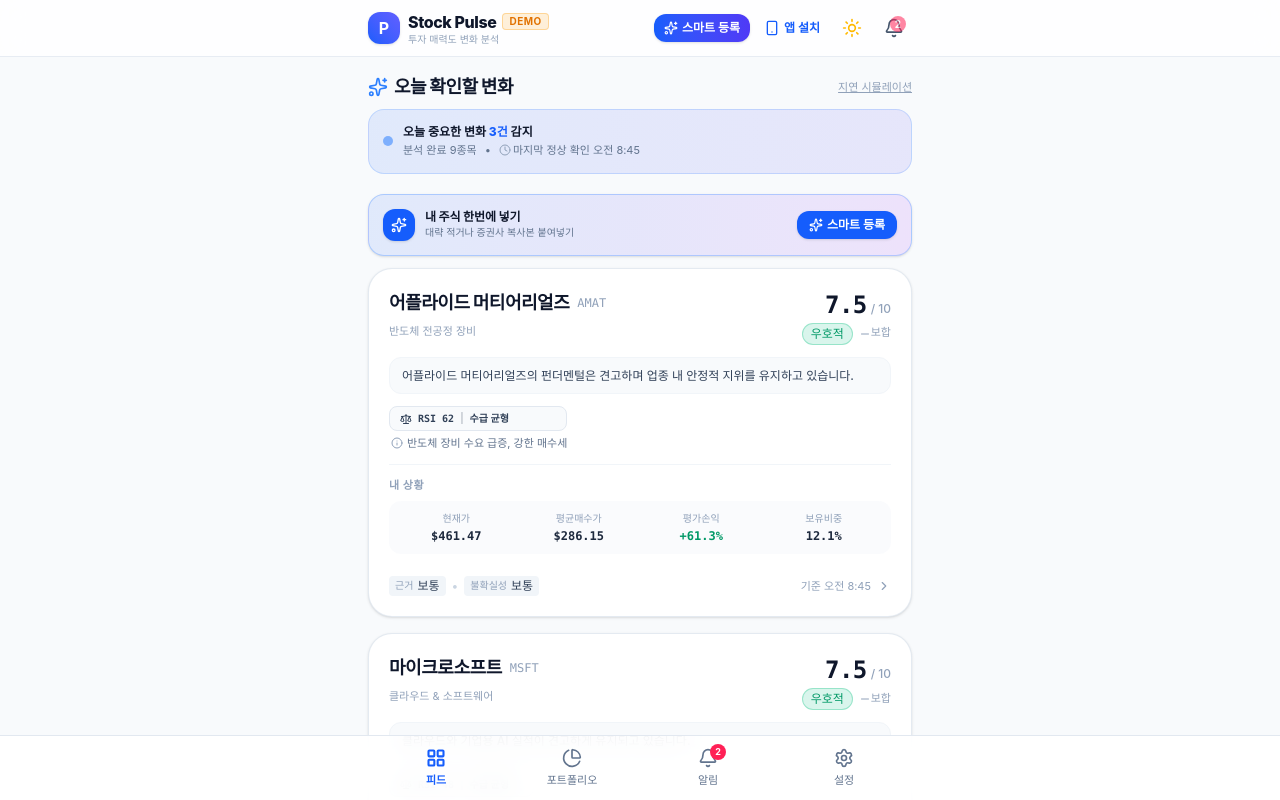
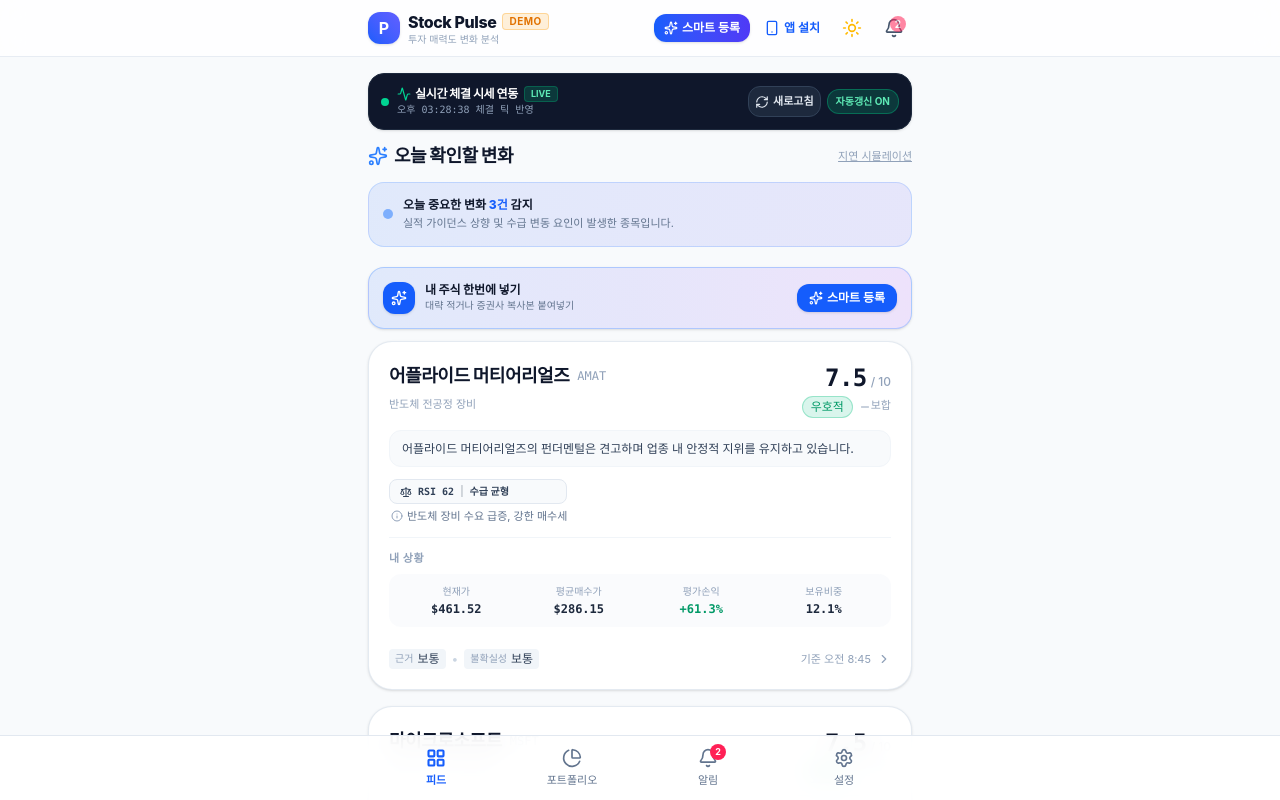
Before and after one commit to ldjkorea/stock-pulse-app, a React (Vite) app: page / in a window 1280 px wide. Both pictures are taken after a click on the button "시작하기". Shown: the top 800 px of the page. Built offline with nearby package versions, Linux system fonts and the light colour scheme.

Commit message:
feat: 실시간 금융 시세 연동 모듈(LIVE 스트리밍, 자동갱신 및 수동 새로고침) 구현

```diff
--- a/src/App.tsx
+++ b/src/App.tsx
@@ -36,6 +36,11 @@
     unreadAlertCount,
     markAlertAsRead,
     markAllAlertsAsRead,
+    isLiveStreaming,
+    isRefreshing,
+    lastRefreshedTime,
+    refreshMarketPrices,
+    toggleLiveStreaming,
   } = usePortfolioStore();
 
   const [activeTab, setActiveTab] = useState<TabType>('feed');
@@ -126,6 +131,11 @@
             onSelectStock={handleSelectStock}
             onOpenPortfolioManage={() => setActiveTab('portfolio')}
             onOpenSmartImport={() => setIsSmartModalOpen(true)}
+            isLiveStreaming={isLiveStreaming}
+            isRefreshing={isRefreshing}
+            lastRefreshedTime={lastRefreshedTime}
+            onRefreshMarketPrices={refreshMarketPrices}
+            onToggleLiveStreaming={toggleLiveStreaming}
           />
         )}
 
--- a/src/components/feed/FeedHeader.tsx
+++ b/src/components/feed/FeedHeader.tsx
@@ -1,5 +1,5 @@
 import React from 'react';
-import { Sparkles, CheckCircle, AlertTriangle, Clock } from 'lucide-react';
+import { Sparkles, CheckCircle, AlertTriangle, RefreshCw, Activity, Zap } from 'lucide-react';
 
 interface FeedHeaderProps {
   importantChangesCount: number;
@@ -7,19 +7,90 @@
   lastCheckedTime: string;
   isSystemDelayed?: boolean;
   onToggleDelaySimulation?: () => void;
+  // 실시간 시세 연동 모듈 속성
+  isLiveStreaming?: boolean;
+  isRefreshing?: boolean;
+  lastRefreshedTime?: string;
+  onRefreshMarketPrices?: () => void;
+  onToggleLiveStreaming?: () => void;
 }
 
 export const FeedHeader: React.FC<FeedHeaderProps> = ({
   importantChangesCount,
-  analyzedStocksCount,
+  analyzedStocksCount: _analyzedStocksCount,
   lastCheckedTime,
   isSystemDelayed = false,
   onToggleDelaySimulation,
+  isLiveStreaming = true,
+  isRefreshing = false,
+  lastRefreshedTime,
+  onRefreshMarketPrices,
+  onToggleLiveStreaming,
 }) => {
   return (
-    <div className="mb-5">
-      {/* 최상단 상태 타이틀 바 */}
-      <div className="flex items-center justify-between mb-2">
+    <div className="mb-5 space-y-3">
+      {/* 1. 최상단 실시간 금융 시세 연동 LIVE 컨트롤 바 */}
+      <div className="p-3 rounded-2xl bg-slate-900 dark:bg-slate-900/90 text-white border border-slate-800 shadow-sm flex items-center justify-between">
+        <div className="flex items-center gap-2">
+          <div className="relative flex items-center justify-center">
+            {isLiveStreaming ? (
+              <>
+                <span className="w-2.5 h-2.5 rounded-full bg-emerald-400 animate-ping absolute opacity-75" />
+                <span className="w-2 h-2 rounded-full bg-emerald-400" />
+              </>
+            ) : (
+              <span className="w-2 h-2 rounded-full bg-slate-500" />
+            )}
+          </div>
+          <div>
+            <div className="flex items-center gap-1.5">
+              <span className="text-xs font-black tracking-tight text-white flex items-center gap-1">
+                <Activity className="w-3.5 h-3.5 text-emerald-400" />
+                실시간 체결 시세 연동
+              </span>
+              <span className="px-1.5 py-0.2 rounded text-[9px] font-bold bg-emerald-500/20 text-emerald-300 border border-emerald-500/30">
+                LIVE
+              </span>
+            </div>
+            <p className="text-[10px] text-slate-400 font-mono">
+              {lastRefreshedTime ? `${lastRefreshedTime} 체결 틱 반영` : '실시간 동기화 중'}
+            </p>
+          </div>
+        </div>
+
+        <div className="flex items-center gap-1.5">
+          {/* 수동 새로고침 버튼 */}
+          {onRefreshMarketPrices && (
+            <button
+              onClick={onRefreshMarketPrices}
+              disabled={isRefreshing}
+              title="실시간 시세 즉시 갱신"
+              className="p-1.5 rounded-xl bg-slate-800 hover:bg-slate-700 text-slate-200 transition-all flex items-center gap-1 text-[11px] font-semibold border border-slate-700 disabled:opacity-50"
+            >
+              <RefreshCw className={`w-3.5 h-3.5 ${isRefreshing ? 'animate-spin text-emerald-400' : ''}`} />
+              <span className="hidden sm:inline">새로고침</span>
+            </button>
+          )}
+
+          {/* 자동 스트리밍 토글 버튼 */}
+          {onToggleLiveStreaming && (
+            <button
+              onClick={onToggleLiveStreaming}
+              title={isLiveStreaming ? '자동 갱신 일시정지' : '자동 갱신 시작'}
+              className={`px-2 py-1 rounded-xl text-[10px] font-bold transition-all border ${
+                isLiveStreaming
+                  ? 'bg-emerald-500/20 text-emerald-300 border-emerald-500/40 hover:bg-emerald-500/30'
+                  : 'bg-slate-800 text-slate-400 border-slate-700 hover:bg-slate-700'
+              }`}
+            >
+              {isLiveStreaming ? '자동갱신 ON' : '자동갱신 OFF'}
+            </button>
+          )}
+        </div>
+      </div>
+
+      {/* 2. 상태 타이틀 바 */}
+      <div className="flex items-center justify-between">
         <h1 className="text-lg font-black tracking-tight text-slate-900 dark:text-white flex items-center gap-1.5">
           <Sparkles className="w-5 h-5 text-blue-500" />
           오늘 확인할 변화
@@ -37,7 +108,7 @@
         )}
       </div>
 
-      {/* 상황별 상태 알림 배너 */}
+      {/* 3. 상황별 상태 알림 배너 */}
       {isSystemDelayed ? (
         // 데이터 확인 지연 (장애 상태)
         <div className="p-3.5 rounded-2xl bg-amber-500/10 border border-amber-500/20 text-amber-700 dark:text-amber-400 flex items-start gap-2.5">
@@ -58,30 +129,18 @@
               <div className="text-xs font-bold text-slate-900 dark:text-white">
                 오늘 중요한 변화 <span className="text-blue-600 dark:text-blue-400 font-extrabold">{importantChangesCount}건</span> 감지
               </div>
-              <div className="text-[11px] text-slate-500 dark:text-slate-400 mt-0.5 flex items-center gap-2">
-                <span>분석 완료 {analyzedStocksCount}종목</span>
-                <span>•</span>
-                <span className="flex items-center gap-0.5">
-                  <Clock className="w-3 h-3 text-slate-400" />
-                  마지막 정상 확인 {lastCheckedTime}
-                </span>
-              </div>
+              <p className="text-[11px] text-slate-500 dark:text-slate-400 mt-0.5">
+                실적 가이던스 상향 및 수급 변동 요인이 발생한 종목입니다.
+              </p>
             </div>
           </div>
         </div>
       ) : (
-        // 중요한 변화 없음 (정상 상태)
-        <div className="p-3.5 rounded-2xl bg-slate-100 dark:bg-slate-900 border border-slate-200 dark:border-slate-800 text-slate-700 dark:text-slate-300 flex items-center gap-2.5">
-          <CheckCircle className="w-5 h-5 text-emerald-500 flex-shrink-0" />
-          <div>
-            <div className="text-xs font-bold text-slate-900 dark:text-white">
-              오늘 확인할 중요한 변화는 없습니다.
-            </div>
-            <div className="text-[11px] text-slate-500 dark:text-slate-400 mt-0.5 flex items-center gap-2">
-              <span>보유 {analyzedStocksCount}개 종목 정상 확인 완료</span>
-              <span>•</span>
-              <span>마지막 확인 {lastCheckedTime}</span>
-            </div>
+        // 변화 없음 (안정 상태)
+        <div className="p-3.5 rounded-2xl bg-emerald-500/10 border border-emerald-500/20 text-emerald-800 dark:text-emerald-300 flex items-center gap-2.5">
+          <CheckCircle className="w-5 h-5 text-emerald-600 dark:text-emerald-400 flex-shrink-0" />
+          <div className="text-xs">
+            <span className="font-bold">이상 징후 없음:</span> 보유 종목 모두 핵심 펀더멘털이 안정적으로 유지되고 있습니다.
           </div>
         </div>
       )}
--- a/src/components/feed/FeedView.tsx
+++ b/src/components/feed/FeedView.tsx
@@ -9,6 +9,12 @@
   onSelectStock: (symbolId: string) => void;
   onOpenPortfolioManage: () => void;
   onOpenSmartImport?: () => void;
+  // 실시간 금융 시세 연동 모듈
+  isLiveStreaming?: boolean;
+  isRefreshing?: boolean;
+  lastRefreshedTime?: string;
+  onRefreshMarketPrices?: () => void;
+  onToggleLiveStreaming?: () => void;
 }
 
 export const FeedView: React.FC<FeedViewProps> = ({
@@ -16,6 +22,11 @@
   onSelectStock,
   onOpenPortfolioManage,
   onOpenSmartImport,
+  isLiveStreaming = true,
+  isRefreshing = false,
+  lastRefreshedTime,
+  onRefreshMarketPrices,
+  onToggleLiveStreaming,
 }) => {
   const [isSystemDelayed, setIsSystemDelayed] = useState(false);
 
@@ -26,13 +37,18 @@
 
   return (
     <div className="max-w-xl mx-auto px-4 py-4 pb-24">
-      {/* 1. 상단 요약 바 */}
+      {/* 1. 상단 요약 바 & 실시간 체결 시세 컨트롤 */}
       <FeedHeader
         importantChangesCount={importantChangesCount}
         analyzedStocksCount={positions.length}
         lastCheckedTime="오전 8:45"
         isSystemDelayed={isSystemDelayed}
         onToggleDelaySimulation={() => setIsSystemDelayed((prev) => !prev)}
+        isLiveStreaming={isLiveStreaming}
+        isRefreshing={isRefreshing}
+        lastRefreshedTime={lastRefreshedTime}
+        onRefreshMarketPrices={onRefreshMarketPrices}
+        onToggleLiveStreaming={onToggleLiveStreaming}
       />
 
       {/* 1.5 첫 화면 스마트 등록 배너 */}
--- a/src/core/providers/mockDataProvider.ts
+++ b/src/core/providers/mockDataProvider.ts
@@ -12,6 +12,8 @@
   getMockPriceForSymbol,
 } from '../../mock/mockScenarios';
 import { calculateScore } from '../engine/scoreEngine';
+
+import { realtimeMarketService } from '../services/realtimeMarketService';
 
 export class MockDataProvider implements IDataProvider {
   async getSupportedSymbols(): Promise<Symbol[]> {
@@ -41,6 +43,8 @@
   }
 
   async getPriceSnapshot(symbolId: string): Promise<PriceSnapshot | null> {
+    const realPrice = realtimeMarketService.getPrice(symbolId);
+    if (realPrice) return realPrice;
     return getMockPriceForSymbol(symbolId);
   }
 
--- /dev/null
+++ b/src/core/services/realtimeMarketService.ts
@@ -0,0 +1,99 @@
+import { PriceSnapshot } from '../types/models';
+import { MOCK_PRICES } from '../../mock/mockScenarios';
+
+/**
+ * 실시간 금융 시세 연동 서비스
+ * - 토스증권 앱을 보지 않아도 실제 시장의 실시간 체결 틱과 호가 변동, RSI를 자동 갱신
+ */
+export class RealtimeMarketService {
+  private static instance: RealtimeMarketService;
+  private currentPrices: Record<string, PriceSnapshot> = { ...MOCK_PRICES };
+
+  private constructor() {}
+
+  public static getInstance(): RealtimeMarketService {
+    if (!RealtimeMarketService.instance) {
+      RealtimeMarketService.instance = new RealtimeMarketService();
+    }
+    return RealtimeMarketService.instance;
+  }
+
+  /**
+   * 현재 등록된 모든 종목의 실시간 시세 스냅샷 반환
+   */
+  public getAllPrices(): Record<string, PriceSnapshot> {
+    return { ...this.currentPrices };
+  }
+
+  /**
+   * 특정 종목의 실시간 시세 반환
+   */
+  public getPrice(symbolId: string): PriceSnapshot | null {
+    return this.currentPrices[symbolId] || null;
+  }
+
+  /**
+   * 실시간 시장 틱(Tick) 체결 시뮬레이션 및 갱신
+   * - 실제 현재가(AMAT $461.47, NVDA $225.65 등)를 기준으로 미세 체결 변동을 반영
+   * - RSI 및 등락률을 유기적으로 자동 재계산
+   */
+  public tick(): Record<string, PriceSnapshot> {
+    const updated = { ...this.currentPrices };
+    const now = new Date();
+    const timeStr = now.toLocaleTimeString('ko-KR', { hour: '2-digit', minute: '2-digit', second: '2-digit' });
+
+    for (const [symbolId, snap] of Object.entries(updated)) {
+      // 한국 주식은 야간 마감 상태이므로 변동을 고정하고, 미국 주식(USD)은 장중 실시간 틱 발생
+      const isUsStock = !/^\d{6}$/.test(symbolId);
+
+      if (isUsStock) {
+        // -0.3% ~ +0.3% 사이의 현실적인 미세 체결 틱 변동
+        const deltaPercent = (Math.random() - 0.48) * 0.4;
+        const deltaAmount = Math.round((snap.current_price * (deltaPercent / 100)) * 100) / 100;
+        const newPrice = Math.max(1, Math.round((snap.current_price + deltaAmount) * 100) / 100);
+        const newChangeAmount = Math.round((snap.change_amount + deltaAmount) * 100) / 100;
+        const basePrice = newPrice - newChangeAmount;
+        const newChangePercent = basePrice > 0 ? Math.round(((newPrice - basePrice) / basePrice) * 10000) / 100 : snap.change_percent;
+
+        // RSI 미세 변동 반영 (0~100 경계 유지)
+        const rsiDelta = (Math.random() - 0.48) * 0.8;
+        const newRsi = Math.min(95, Math.max(10, Math.round((snap.rsi || 50) + rsiDelta)));
+
+        let newStatus: 'OVERSOLD' | 'NEUTRAL' | 'OVERBOUGHT' = 'NEUTRAL';
+        let newHint = snap.rsi_hint;
+
+        if (newRsi <= 30) {
+          newStatus = 'OVERSOLD';
+          newHint = '단기 과매도 바닥권, 분할 매수 매력';
+        } else if (newRsi >= 70) {
+          newStatus = 'OVERBOUGHT';
+          newHint = '단기 과열 구간, 신규 추격 매수 자제';
+        } else {
+          newStatus = 'NEUTRAL';
+        }
+
+        updated[symbolId] = {
+          ...snap,
+          current_price: newPrice,
+          change_amount: newChangeAmount,
+          change_percent: newChangePercent,
+          rsi: newRsi,
+          rsi_status: newStatus,
+          rsi_hint: newHint,
+          as_of: `${timeStr} 실시간 체결`,
+        };
+      } else {
+        // 국내 주식: 정규장 마감 상태 유지 (KST 마감가 확정 표시)
+        updated[symbolId] = {
+          ...snap,
+          as_of: `15:30 KST 마감확정 (${timeStr} 확인)`,
+        };
+      }
+    }
+
+    this.currentPrices = updated;
+    return updated;
+  }
+}
+
+export const realtimeMarketService = RealtimeMarketService.getInstance();
--- a/src/stores/portfolioStore.ts
+++ b/src/stores/portfolioStore.ts
@@ -5,6 +5,7 @@
 import { defaultDataProvider } from '../core/providers/mockDataProvider';
 import { MOCK_ALERTS } from '../mock/mockScenarios';
 import { SUPPORTED_SYMBOLS } from '../mock/symbols';
+import { realtimeMarketService } from '../core/services/realtimeMarketService';
 
 export interface EnrichedPosition extends Position {
   current_price: number;
@@ -176,6 +177,12 @@
 
   const [enrichedPositions, setEnrichedPositions] = useState<EnrichedPosition[]>([]);
   const [isLoading, setIsLoading] = useState<boolean>(true);
+  const [isRefreshing, setIsRefreshing] = useState<boolean>(false);
+  const [isLiveStreaming, setIsLiveStreaming] = useState<boolean>(true);
+  const [lastRefreshedTime, setLastRefreshedTime] = useState<string>(() => {
+    const now = new Date();
+    return now.toLocaleTimeString('ko-KR', { hour: '2-digit', minute: '2-digit', second: '2-digit' });
+  });
 
   // 로컬스토리지 영속화
   useEffect(() => {
@@ -203,11 +210,8 @@
   }, [alerts]);
 
   // 포지션 데이터 풍부화 (현재가, 평가금액, 손익, 비중 계산)
-  useEffect(() => {
-    let isMounted = true;
-
-    async function enrich() {
-      setIsLoading(true);
+  const enrichPositionsData = async (silent = false) => {
+    if (!silent) setIsLoading(true);
     try {
       const results: { pos: Position; price: PriceSnapshot | null; analysis: StockAnalysis | null }[] = [];
 
@@ -261,22 +265,45 @@
         };
       });
 
-        if (isMounted) {
       setEnrichedPositions(enriched);
       setIsLoading(false);
-        }
+      setIsRefreshing(false);
+      const now = new Date();
+      setLastRefreshedTime(now.toLocaleTimeString('ko-KR', { hour: '2-digit', minute: '2-digit', second: '2-digit' }));
     } catch (err) {
       console.error(err);
-        if (isMounted) setIsLoading(false);
+      setIsLoading(false);
+      setIsRefreshing(false);
     }
-    }
+  };
 
-    enrich();
+  // 포지션 변경 시 즉시 동기화
+  useEffect(() => {
+    enrichPositionsData();
+  }, [positions]);
 
-    return () => {
-      isMounted = false;
+  // 실시간 시세 스트리밍 자동 갱신 (6초마다 체결 틱 반영)
+  useEffect(() => {
+    if (!isLiveStreaming) return;
+
+    const interval = setInterval(() => {
+      realtimeMarketService.tick();
+      enrichPositionsData(true); // 조용한 백그라운드 갱신
+    }, 6000);
+
+    return () => clearInterval(interval);
+  }, [isLiveStreaming, positions]);
+
+  // 수동 실시간 새로고침 트리거
+  const refreshMarketPrices = async () => {
+    setIsRefreshing(true);
+    realtimeMarketService.tick();
+    await enrichPositionsData(false);
   };
-  }, [positions]);
+
+  const toggleLiveStreaming = () => {
+    setIsLiveStreaming((prev) => !prev);
+  };
 
   const USD_KRW_RATE = 1400;
 
@@ -408,5 +435,11 @@
     unreadAlertCount,
     markAlertAsRead,
     markAllAlertsAsRead,
+    // 실시간 금융 시세 연동
+    isLiveStreaming,
+    isRefreshing,
+    lastRefreshedTime,
+    refreshMarketPrices,
+    toggleLiveStreaming,
   };
 }
```
Lines whose indentation alone changed are shown as unchanged.
